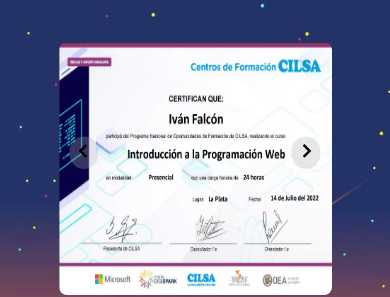
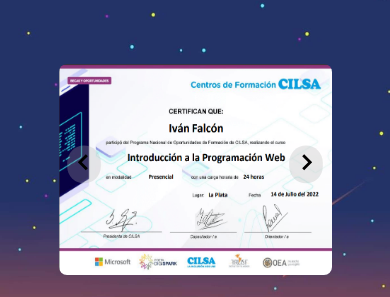
Before and after one commit to FalconIvan02/portfolio, a React (Vite) app: page / in a window 390 px wide. Shown: the part 1941-2238 px from the top of the page. Built offline with nearby package versions, Linux system fonts and the light colour scheme.

Commit message:
Arrows on carousel moved in mobile version, part 5 now it's really serious, also I changed size of carousel images

```diff
--- a/src/assets/components/Certifications/Certifications.css
+++ b/src/assets/components/Certifications/Certifications.css
@@ -9,7 +9,7 @@
 }
 .Certifications-card {
     width: 70vw;
-    height: 30vh;
+    height: 25vh;
     position: relative;
 }
 
@@ -43,7 +43,7 @@
     background: none;
     border: none;
     cursor: pointer;
-    transform: translateY(300%);
+    transform: translateY(230%);
 }
 .card-item a {
     object-position: center;
@@ -53,7 +53,7 @@
     background-color: rgba(179, 178, 178, 0.286);
 
     border-radius: 12px;
-    scale: 1.2;
+    scale: 1.4;
 }
 #Left-button-carousel:hover {
     opacity: 50%;
@@ -65,7 +65,7 @@
     right: 4.5rem;
     background-color: rgba(179, 178, 178, 0.286);
     border-radius: 12px;
-    scale: 1.2;
+    scale: 1.4;
 }
 #Right-button-carousel svg {
     border-radius: 12px;
```
